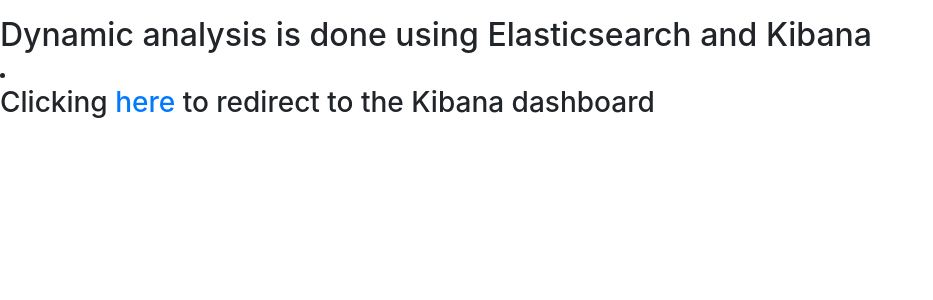
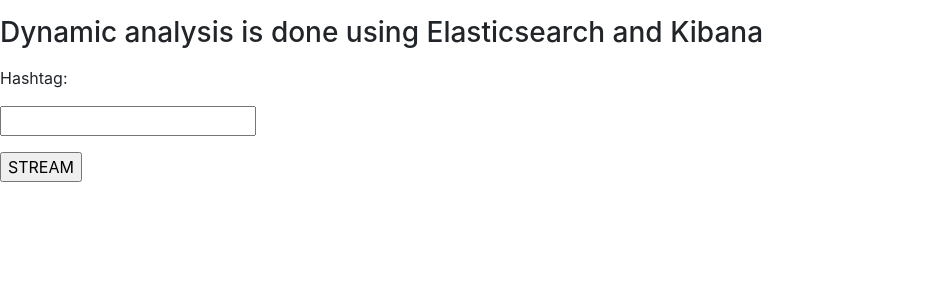
Before and after one commit to saurabh-sm/twitter-sentiment-analysis, a Flask app: page /dynamic-analysis in a window 1280 px wide. Shown: the part 56-356 px from the top of the page, without its empty margins (0-933 px from the left). Run offline with Flask 2, Linux system fonts and the light colour scheme; some libraries are stand-ins or nearby versions.

Commit message:
user input to perform dynamic analysis

```diff
--- a/app/templates/dynamic-analysis.html
+++ b/app/templates/dynamic-analysis.html
@@ -6,9 +6,11 @@
 
 {% block content %}
     <p>
-        <h2>Dynamic analysis is done using Elasticsearch and Kibana</h2>
-        <li>
-            <h3>Clicking <a href="http://localhost:5601/app/dashboards/" target="_blank">here</a> to redirect to the Kibana dashboard</h3>
-        </li>
+    <h3>Dynamic analysis is done using Elasticsearch and Kibana</h3>
     </p>
+    <form action="#" method="post">
+        <p> Hashtag: </p>
+        <p><input type="text" name="dynamic_hashtag" /></p>
+        <p><input type="submit" name="action" value="STREAM" /></p>
+    </form>
 {% endblock %}
```
